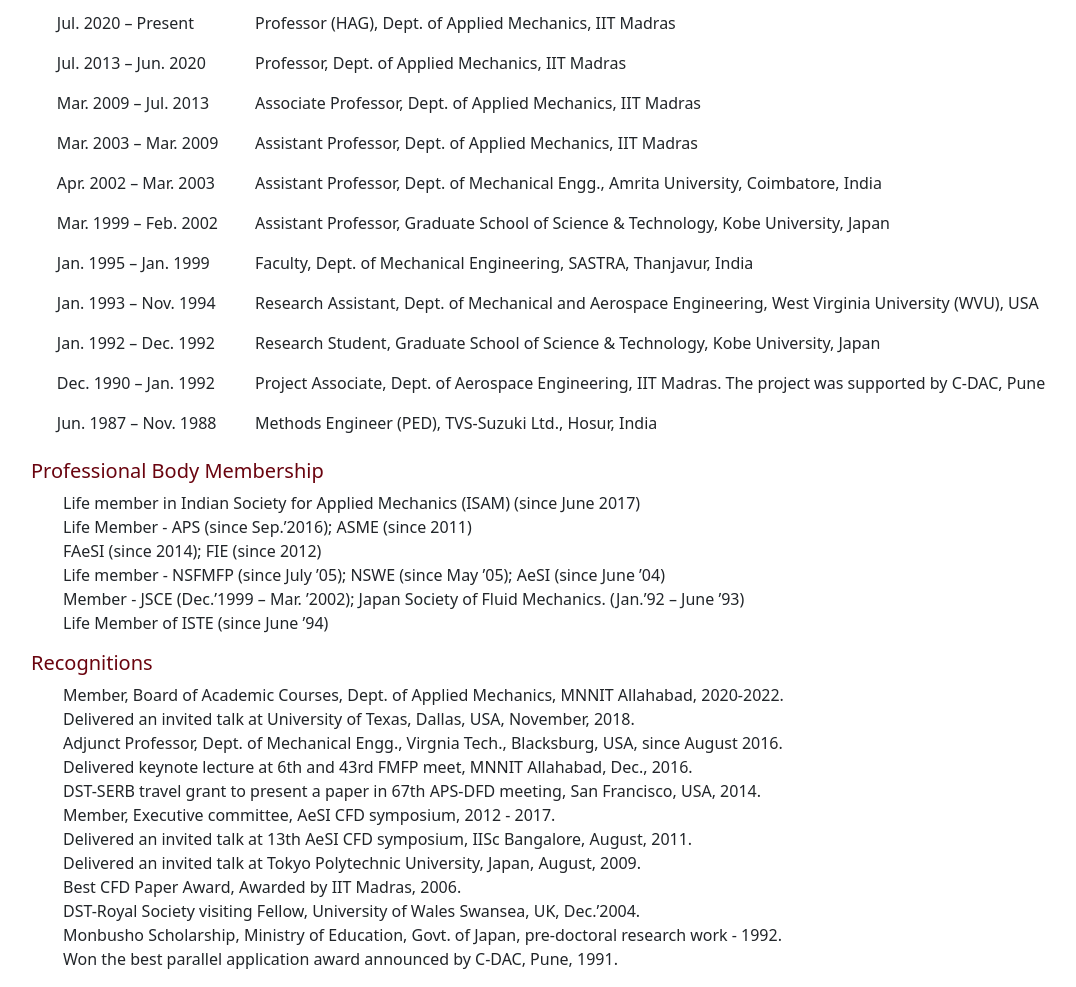
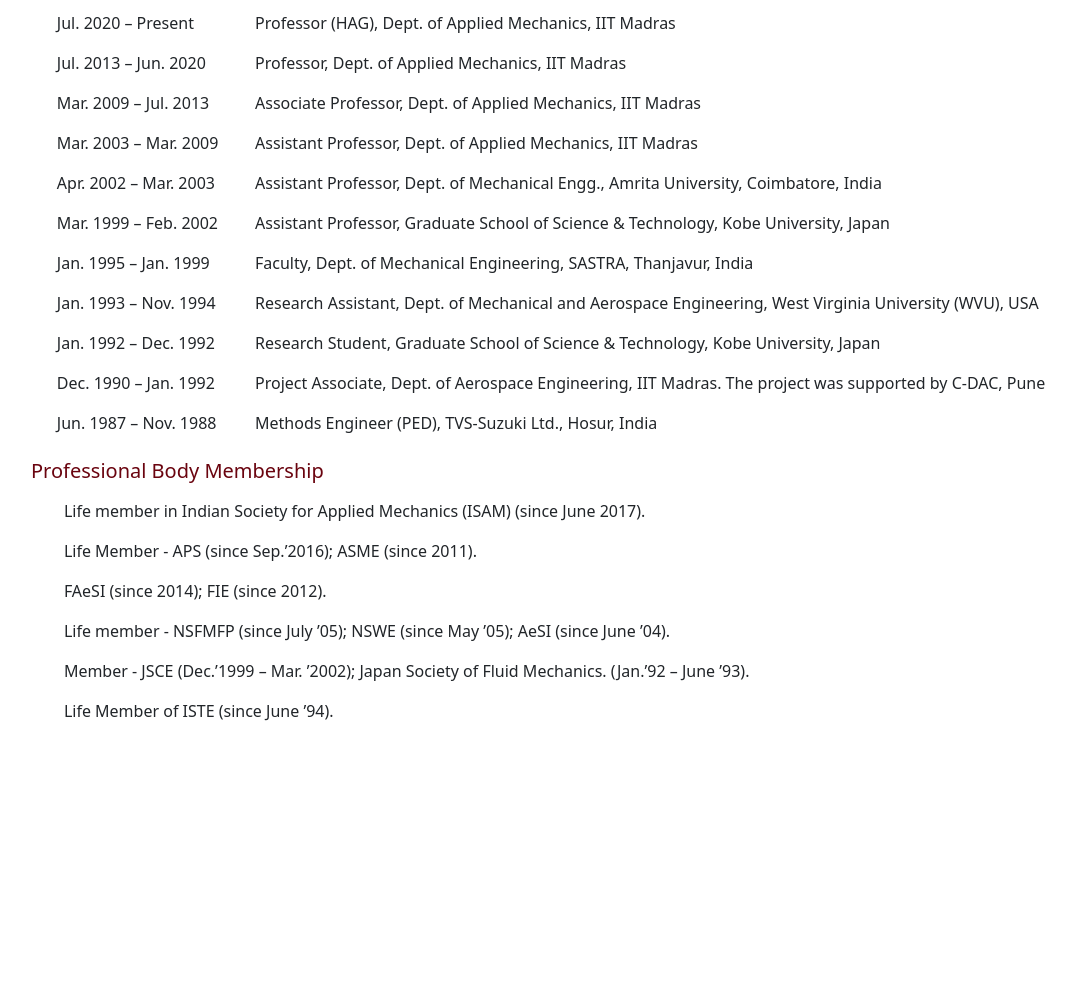
Before and after one commit to hanok-e/SV-website, a plain HTML site: page profile.html in a window 1280 px wide. Shown: the part 253-1240 px from the top of the page, without its empty margins (51-1127 px from the left). After the commit the page ends 1000 px from the top, so only its background shows below. Drawn offline with Linux system fonts and the light colour scheme.

Commit message:
Updated files

```diff
--- a/profile.html
+++ b/profile.html
@@ -22,16 +22,16 @@
             <div class="collapse navbar-collapse" id="navbarNavDropdown">
                 <ul class="navbar-nav ms-auto">
                     <li class="nav-item active">
-                        <a class="nav-link" href="#">Home <span class="sr-only"></span></a>
+                        <a class="nav-link" href="./main.html">Home <span class="sr-only"></span></a>
                     </li>
                     <li class="nav-item">
-                        <a class="nav-link" href="#">Profile</a>
+                        <a class="nav-link" href="./profile.html">Profile</a>
                     </li>
                     <li class="nav-item">
-                        <a class="nav-link" href="#">Projects</a>
+                        <a class="nav-link" href="./projects.html">Projects</a>
                     </li>
                     <li class="nav-item">
-                        <a class="nav-link" href="#">Publications</a>
+                        <a class="nav-link" href="./publications.html">Publications</a>
                     </li>
                     <li class="nav-item dropdown">
                         <a class="nav-link dropdown-toggle" href="#" id="navbarDropdownMenuLink" data-toggle="dropdown"
@@ -44,7 +44,7 @@
                         </div>
                     </li>
                     <li class="nav-item">
-                        <a class="nav-link" href="#">Contact</a>
+                        <a class="nav-link" href="./contact.html">Contact</a>
                     </li>
                 </ul>
             </div>
@@ -134,83 +134,51 @@
                 </tbody>
             </table>
 
-            <h5 class="text-secondary"> Professional Body Membership </h5>
-            <ul>
-                <li>
-                    Life member in Indian Society for Applied Mechanics (ISAM) (since June 2017)
-                </li>
+            <table class="table table-borderless">
+                <h5 class="text-secondary"> Professional Body Membership</h5>
+                <tr>
+                    <th scope="row"> </th>
+                    <td>
+                        Life member in Indian Society for Applied Mechanics (ISAM) (since June 2017).
+                    </td>
 
-                <li>
-                    Life Member - APS (since Sep.’2016); ASME (since 2011)
-                </li>
+                </tr>
+                <tr>
+                    <th scope="row"> </th>
+                    <td>
+                        Life Member - APS (since Sep.’2016); ASME (since 2011).
+                    </td>
+                </tr>
 
-                <li>
-                    FAeSI (since 2014); FIE (since 2012)
-                </li>
+                <tr>
+                    <th scope="row"> </th>
+                    <td>
+                        FAeSI (since 2014); FIE (since 2012).
+                    </td>
+                </tr>
 
-                <li>
-                    Life member - NSFMFP (since July ’05); NSWE (since May ’05); AeSI (since June ’04)
-                </li>
+                <tr>
+                    <th scope="row"> </th>
+                    <td>
+                        Life member - NSFMFP (since July ’05); NSWE (since May ’05); AeSI (since June ’04).
+                    </td>
+                </tr>
 
-                <li>
-                    Member - JSCE (Dec.’1999 – Mar. ’2002); Japan Society of Fluid Mechanics. (Jan.’92 – June ’93)
-                </li>
+                <tr>
+                    <th scope="row"> </th>
+                    <td>
+                        Member - JSCE (Dec.’1999 – Mar. ’2002); Japan Society of Fluid Mechanics. (Jan.’92 – June ’93).
+                    </td>
+                </tr>
 
-                <li>
-                    Life Member of ISTE (since June ’94)
-                </li>
-            </ul>
+                <tr>
+                    <th scope="row"> </th>
+                    <td>
+                        Life Member of ISTE (since June ’94).
+                    </td>
+                </tr>
+            </table>
 
-            <h5 class="text-secondary"> Recognitions </h5>
-            <ul>
-                <li>
-                    Member, Board of Academic Courses, Dept. of Applied Mechanics, MNNIT Allahabad, 2020-2022.
-                </li>
-
-                <li>
-                    Delivered an invited talk at University of Texas, Dallas, USA, November, 2018.
-                </li>
-
-                <li>
-                    Adjunct Professor, Dept. of Mechanical Engg., Virgnia Tech., Blacksburg, USA, since August 2016.
-                </li>
-
-                <li>
-                    Delivered keynote lecture at 6th and 43rd FMFP meet, MNNIT Allahabad, Dec., 2016.
-                </li>
-
-                <li>
-                    DST-SERB travel grant to present a paper in 67th APS-DFD meeting, San Francisco, USA, 2014.
-                </li>
-
-                <li>
-                    Member, Executive committee, AeSI CFD symposium, 2012 - 2017.
-                </li>
-
-                <li>
-                    Delivered an invited talk at 13th AeSI CFD symposium, IISc Bangalore, August, 2011.
-                </li>
-
-                <li>
-                    Delivered an invited talk at Tokyo Polytechnic University, Japan, August, 2009.
-                </li>
-
-                <li>
-                    Best CFD Paper Award, Awarded by IIT Madras, 2006.
-                </li>
-
-                <li>
-                    DST-Royal Society visiting Fellow, University of Wales Swansea, UK, Dec.’2004.
-                </li>
-
-                <li>
-                    Monbusho Scholarship, Ministry of Education, Govt. of Japan, pre-doctoral research work - 1992.
-                </li>
-
-                <li>
-                    Won the best parallel application award announced by C-DAC, Pune, 1991.
-                </li>
-            </ul>
 
     </div>
 </body>
```
Also changed, not shown: main.html (+9 -7 lines), publications.html (+5 -5 lines).
